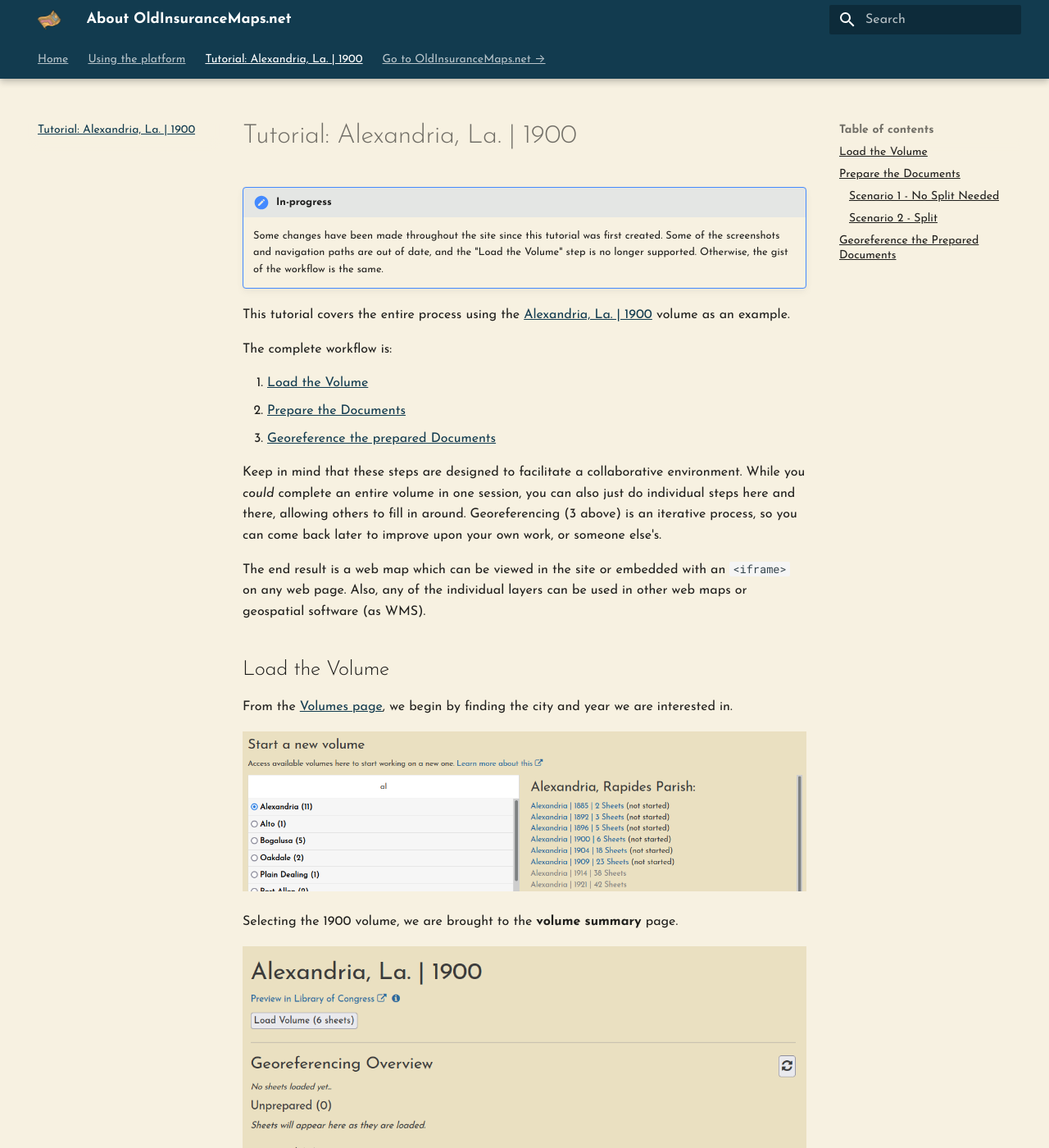
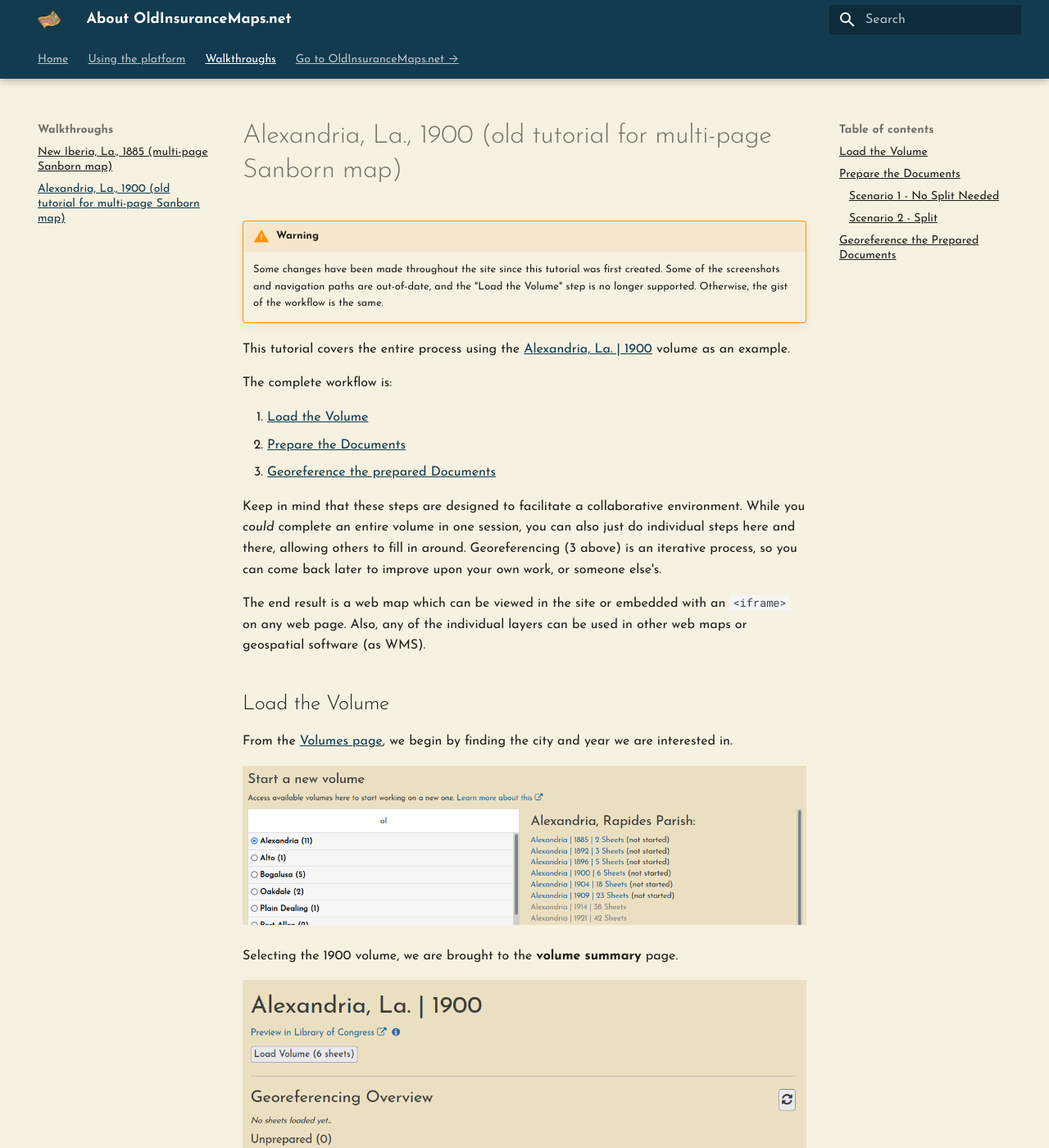
Before and after one commit to ohmg-dev/about-oim, an MkDocs documentation site: the page built from docs/walkthroughs/alexandria-la-1900.md, in a window 1280 px wide and 1400 px high. Shown: the whole window at 82% size. Built offline with MkDocs 1.6.1 and Material for MkDocs 9.7.7, drawn with Linux system fonts in a browser that asks for light colours.

Commit message:
further work on walkthrough, fix links

```diff
--- a/docs/_assets/stylesheets/extra.css
+++ b/docs/_assets/stylesheets/extra.css
@@ -29,8 +29,9 @@ figcaption {
     font-size: .85em;
 }
 
-.glightbox-clean.gslide-title {
-    font-family: 'Josefin Sans';
+/* override glightbox caption font family */
+.glightbox-clean .gslide-title {
+    font-family: 'Josefin Sans' !important;
 }
 
 /* .md-main > .md-grid {
--- a/docs/tutorial.md
+++ b/docs/walkthroughs/alexandria-la-1900.md
@@ -2,11 +2,11 @@
 sidebar_position: 4
 ---
 
-# Tutorial: Alexandria, La. | 1900
+# Alexandria, La., 1900 (old tutorial for multi-page Sanborn map)
 
-!!! In-progress
+!!! Warning
 
-    Some changes have been made throughout the site since this tutorial was first created. Some of the screenshots and navigation paths are out of date, and the "Load the Volume" step is no longer supported. Otherwise, the gist of the workflow is the same.
+    Some changes have been made throughout the site since this tutorial was first created. Some of the screenshots and navigation paths are out-of-date, and the "Load the Volume" step is no longer supported. Otherwise, the gist of the workflow is the same.
 
 This tutorial covers the entire process using the [Alexandria, La. | 1900](https://www.loc.gov/resource/g4014am.g032671900/?st=gallery) volume as an example.
 
@@ -24,19 +24,19 @@ The end result is a web map which can be viewed in the site or embedded with an
 
 From the [Volumes page](https://oldinsurancemaps.net/browse), we begin by finding the city and year we are interested in.
 
-![Choosing Alexandria on the left reveals a list of all available volumes. Out of 11 total volumes, 6 are available to be loaded.](_assets/images/alex-search-volumes.png)
+![Choosing Alexandria on the left reveals a list of all available volumes. Out of 11 total volumes, 6 are available to be loaded.](../_assets/images/alex-search-volumes.png)
 
 Selecting the 1900 volume, we are brought to the **volume summary** page.
 
-![The volume summary presents an overview of the georeferencing progress across an entire volume.](_assets/images/alex-1900-before-load.png)
+![The volume summary presents an overview of the georeferencing progress across an entire volume.](../_assets/images/alex-1900-before-load.png)
 
 When we click **Load Sheets**, the files begin to load and are presented in the "Unprepared" section of the summary.
 
-![2 of 6 sheets have been loaded.](_assets/images/alex-1900-two-loaded.png)
+![2 of 6 sheets have been loaded.](../_assets/images/alex-1900-two-loaded.png)
 
 As the sheets load, you can click the refresh button (or reload the page) and newly loaded sheets will appear. After one sheet is ready, we can go ahead and prepare it. The other sheets will continue to load in the background.
 
-![All 6 sheets have been loaded.](_assets/images/alex-1900-full-loaded.png)
+![All 6 sheets have been loaded.](../_assets/images/alex-1900-full-loaded.png)
 
 ## Prepare the Documents
 
@@ -51,7 +51,7 @@ In the case of 1, then preparation just takes one button click and the sheet can
 
 We'll click **prepare** on sheet 2, and we are brought to the splitting interface.
 
-![This sheet only shows one area (there are no subdivisions), so it should not be split.](_assets/images/alex-1900-sheet-2-prepare.png)
+![This sheet only shows one area (there are no subdivisions), so it should not be split.](../_assets/images/alex-1900-sheet-2-prepare.png)
 
 In this case, all we need to do is click **No Split Needed**, and this sheet will be marked as "prepared". We'll be taken straight to the georeferencing interface.
 
@@ -67,23 +67,23 @@ or
 
 Now we'll click **prepare** on sheet 1.
 
-![This sheet has three different sections.](_assets/images/alex-1900-sheet-1-prepare.png)
+![This sheet has three different sections.](../_assets/images/alex-1900-sheet-1-prepare.png)
 
 In this case, it's clear that the sheet has three different sections, delineated by **thick black lines**. We'll draw two "cut-lines" along the section boundaries, and a yellow preview will show us how the sheet will be divided up.
 
-![With two cutlines drawn, yellow boundaries show the three new documents that will be made.](_assets/images/alex-1900-sheet-1-prepare-cutlines.png)
+![With two cutlines drawn, yellow boundaries show the three new documents that will be made.](../_assets/images/alex-1900-sheet-1-prepare-cutlines.png)
 
 Once everything looks good, clicking **Split** will run the process, and redirect us to the **Georeference** tab in the document detail page.
 
-![The Georeference tab shows the georeferencing actions that have been performed on this document.](_assets/images/alex-1900-sheet-1-doc-detail-during-split.png)
+![The Georeference tab shows the georeferencing actions that have been performed on this document.](../_assets/images/alex-1900-sheet-1-doc-detail-during-split.png)
 
 When the split is complete, we can see the new documents in this tab.
 
-![Clicking the refresh button in the tab shows us the new documents made from the split.](_assets/images/alex-1900-sheet-1-doc-detail-after-split.png)
+![Clicking the refresh button in the tab shows us the new documents made from the split.](../_assets/images/alex-1900-sheet-1-doc-detail-after-split.png)
 
 Once completed, we'll head back to the volume summary to check our progress.
 
-![Volume summary with sheets 1 and 2 fully prepared.](_assets/images/alex-1900-1-2-prepared.png)
+![Volume summary with sheets 1 and 2 fully prepared.](../_assets/images/alex-1900-1-2-prepared.png)
 
 As expected, there are now 4 documents that are ready to be georeferenced, i.e. "prepared". The first three are the result of splitting sheet 1, and the fourth is sheet 2, which did not need to be split. We'll leave the 4 "unprepared" documents for now, and move on to georeferencing.
 
@@ -91,25 +91,25 @@ As expected, there are now 4 documents that are ready to be georeferenced, i.e.
 
 Again, we'll start with sheet 2. Clicking **georeference &rarr;** brings us to the georeferencing interface.
 
-![Sheet 2 is shown in the left-hand panel, while a web map is on the right, already zoomed to the general Alexandria area.](_assets/images/alex-1900-sheet-2-georeference.png)
+![Sheet 2 is shown in the left-hand panel, while a web map is on the right, already zoomed to the general Alexandria area.](../_assets/images/alex-1900-sheet-2-georeference.png)
 
 We'll use street intersections as the basis for our control points. After we make 3 of them, a preview shows up and we can begin a closer inspection of our results.
 
-![The control point is signified with an "x" symbol in each panel.](_assets/images/alex-1900-sheet-2-georeference-gcp-detail.png)
+![The control point is signified with an "x" symbol in each panel.](../_assets/images/alex-1900-sheet-2-georeference-gcp-detail.png)
 
 Looks pretty good! But if needed, we can click and drag either of these points closer to the center of the intersection.
 
 Once we have 4 points, we can click **Save Control Points** to run the georeferencing process.
 
-![The control point is signified with an "x" symbol in each panel.](_assets/images/alex-1900-sheet-2-georeference-4-gcps.png)
+![The control point is signified with an "x" symbol in each panel.](../_assets/images/alex-1900-sheet-2-georeference-4-gcps.png)
 
 As with the Split process, we'll be brought to the **Georeference** tab in the document detail page.
 
-![The georeference tab indicates that georeferencing is in progress.](_assets/images/alex-1900-sheet-1-doc-detail-during-georeference.png)
+![The georeference tab indicates that georeferencing is in progress.](../_assets/images/alex-1900-sheet-1-doc-detail-during-georeference.png)
 
 Once the process has completed (again, we can use the refresh button to get updates), we'll be shown list of all the control points we made.
 
-![When georeferencing has completed, a list of all control points is shown.](_assets/images/alex-1900-sheet-1-doc-detail-after-georeference.png)
+![When georeferencing has completed, a list of all control points is shown.](../_assets/images/alex-1900-sheet-1-doc-detail-after-georeference.png)
 
 ---
 
--- a/mkdocs.yml
+++ b/mkdocs.yml
@@ -32,24 +32,22 @@ theme:
 nav:
   - Home:
     - 'index.md'
-    # - 'getting-started.md'
     - 'community.md'
+    - 'getting-started.md'
     - 'faq.md'
     - 'sanborn-maps.md'
     - 'background.md'
     - 'credits.md'
   - Using the platform:
     - 'guides/index.md'
-    - Exploring content:
-      - 'guides/finding-maps.md'
-      - 'guides/viewer.md'
     - Creating georeferenced content:
       - 'guides/preparation.md'
       - 'guides/georeferencing.md'
       - 'guides/trimming.md'
-  - 'tutorial.md'
-  # - Understanding the concepts:
-  #     - 'guides/trimming.md'
-  # - Reference:
-  #     - 'guides/trimming.md'
+    - Exploring content:
+      - 'guides/finding-maps.md'
+      - 'guides/viewer.md'
+  - Walkthroughs:
+    - 'walkthroughs/new-iberia-la-1885.md'
+    - 'walkthroughs/alexandria-la-1900.md'
   - Go to OldInsuranceMaps.net &rarr;: 'https://oldinsurancemaps.net'
```
Also changed, not shown: docs/walkthrough.md (deleted, +0 -158 lines), docs/walkthroughs/new-iberia-la-1885.md (added, +170 -0 lines), docs/_assets/images/new_iberia_la_1885_p1-1000w.jpg (added), docs/_assets/images/new_iberia_la_1885_p2-1000w.jpg (added), docs/_assets/images/new_iberia_la_1885_p3-1000w.jpg (added), 1 other file.
